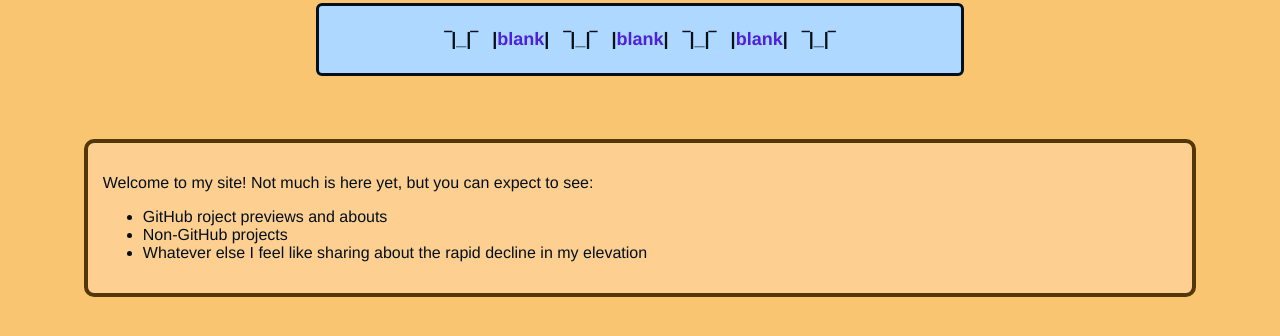
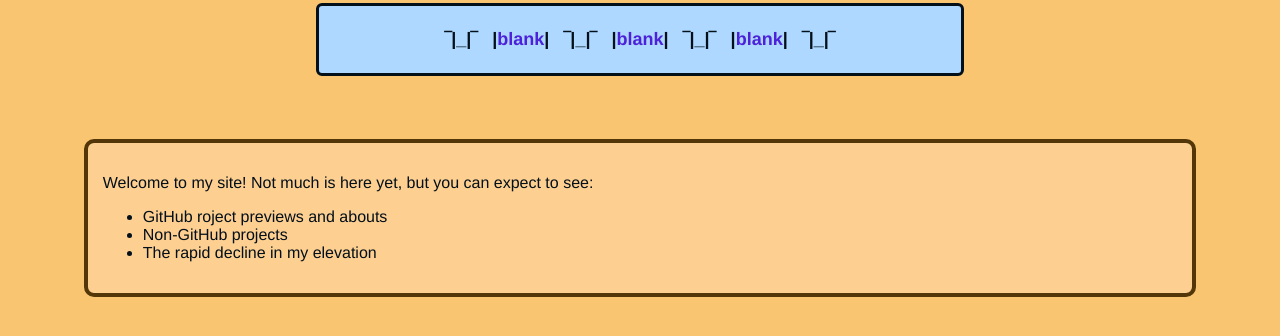
Before and after one commit to SeaHay/seahay.github.io, a plain HTML site: page index.html in a window 1280 px wide. Shown: the part 76-412 px from the top of the page. Drawn offline with Linux system fonts and the light colour scheme.

Commit message:
shortened third bullet of first unordered list

```diff
--- a/index.html
+++ b/index.html
@@ -47,7 +47,7 @@
     <ul>
       <li>GitHub roject previews and abouts</li>
       <li>Non-GitHub projects</li>
-      <li>Whatever else I feel like sharing about the <span title='Not much right now'>rapid decline in my elevation</span></li>
+      <li>The <span title='Not much right now'>rapid decline in my elevation</span></li>
     </ul>
   </p>
 </div>
```
